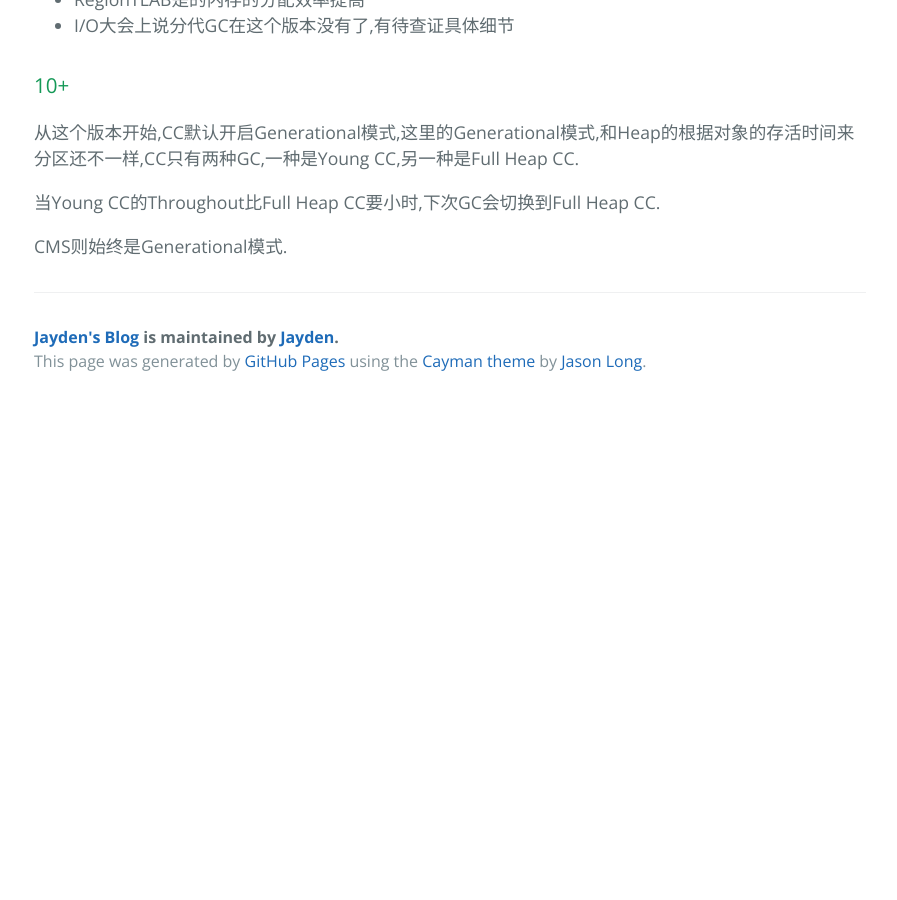
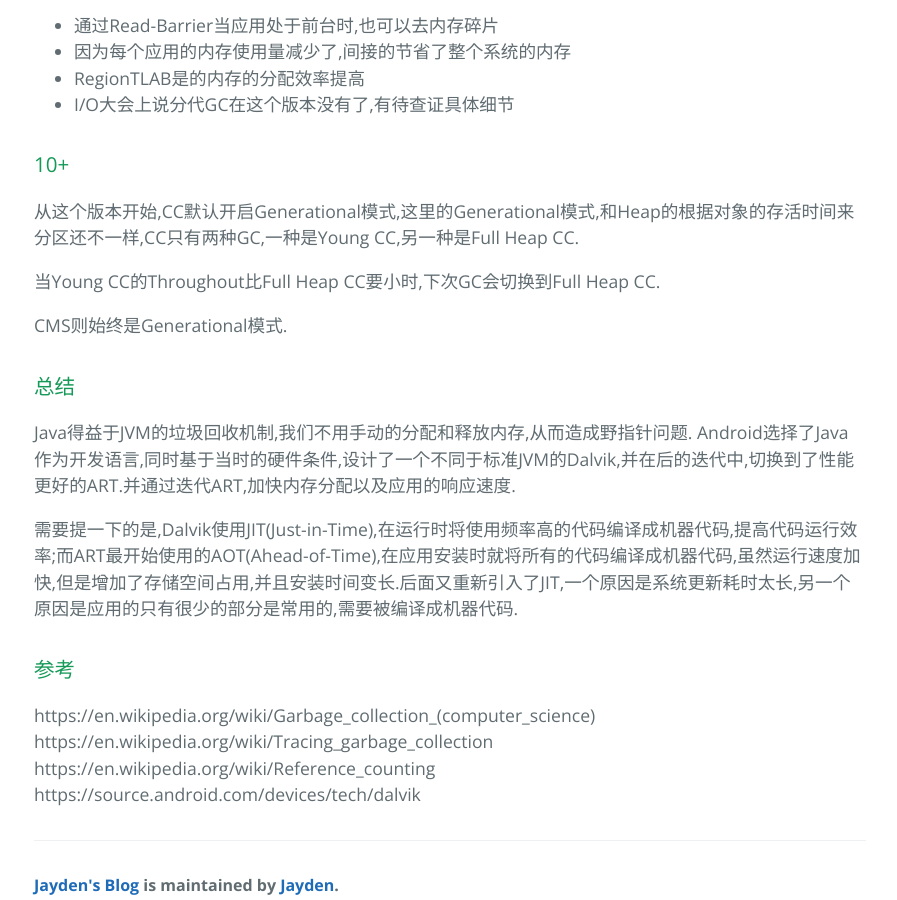
Before and after one commit to dreamhb/dreamhb.github.io, a Jekyll site: the page built from _posts/2022-02-11-Android-Runtime.md, in a window 1280 px wide and 900 px high, scrolled down 5151 px. Shown: the whole window, without its empty margins (190-1087 px from the left). Built offline with Jekyll 4.4.1, drawn with Linux system fonts in a browser that asks for light colours; comment, search, counter and statistics services are not loaded; before the commit the page ends 5556 px from its top, so only the background shows below that; some of the changed text lies outside the part shown.

Commit message:
add some content

```diff
--- a/_posts/2022-02-11-Android-Runtime.md
+++ b/_posts/2022-02-11-Android-Runtime.md
@@ -33,7 +33,8 @@ categories: java
 
 Tracing则是从Root开始遍历,如果reachable,说明该内存不能被回收,反之既可以回收.
 Root一般包括:
-*   方法变量
+*   Call Stack中的变量,包括方法中的临时变量,方法参数
+*   全局变量等
 
 Tracing有两种基本算法:
 *   Mark-Sweep
@@ -140,3 +141,15 @@ Oreo版本引入了新的GC，并且是默认的，即CC（Concurrent Copying）
 当Young CC的Throughout比Full Heap CC要小时,下次GC会切换到Full Heap CC.
 
 CMS则始终是Generational模式.
+
+### 总结
+Java得益于JVM的垃圾回收机制,我们不用手动的分配和释放内存,从而造成野指针问题.
+Android选择了Java作为开发语言,同时基于当时的硬件条件,设计了一个不同于标准JVM的Dalvik,并在后的迭代中,切换到了性能更好的ART.并通过迭代ART,加快内存分配以及应用的响应速度.
+
+需要提一下的是,Dalvik使用JIT(Just-in-Time),在运行时将使用频率高的代码编译成机器代码,提高代码运行效率;而ART最开始使用的AOT(Ahead-of-Time),在应用安装时就将所有的代码编译成机器代码,虽然运行速度加快,但是增加了存储空间占用,并且安装时间变长.后面又重新引入了JIT,一个原因是系统更新耗时太长,另一个原因是应用的只有很少的部分是常用的,需要被编译成机器代码.
+
+### 参考
+https://en.wikipedia.org/wiki/Garbage_collection_(computer_science)
+https://en.wikipedia.org/wiki/Tracing_garbage_collection
+https://en.wikipedia.org/wiki/Reference_counting
+https://source.android.com/devices/tech/dalvik
```
